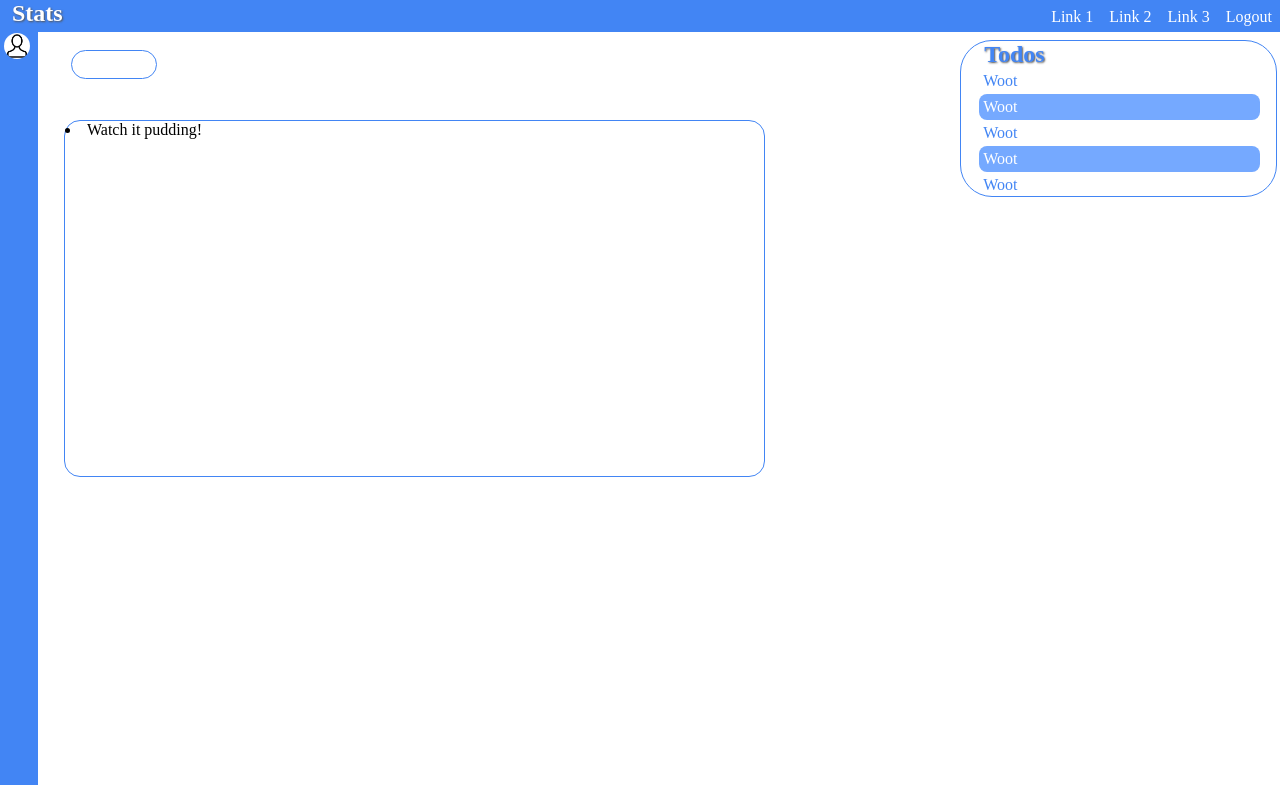
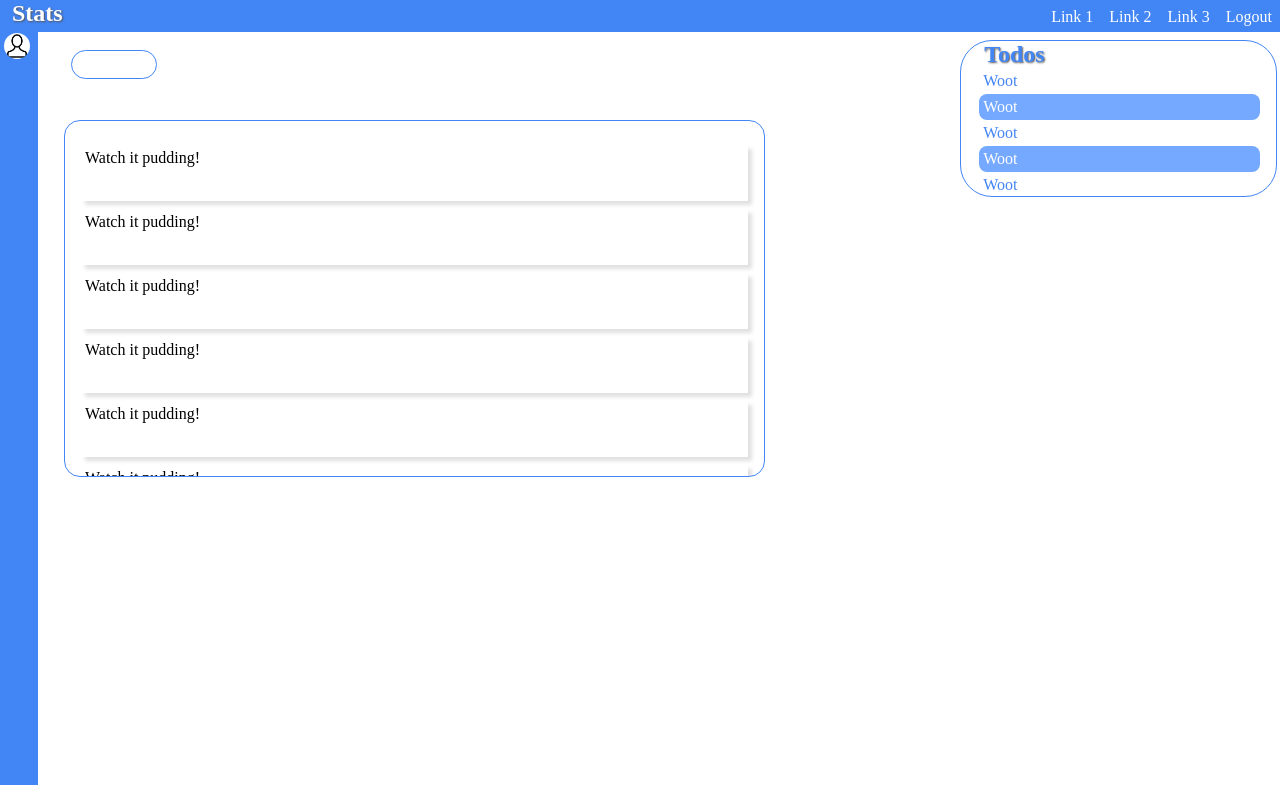
Before and after one commit to romcar/stats, a React app: page / in a window 1280 px wide. Built offline with nearby package versions, Linux system fonts and the light colour scheme.

Commit message:
Modify Input to have command prompt Create a memo/reminder scrollable output style those components

```diff
--- /dev/null
+++ b/src/assets/commands/commands.js
@@ -0,0 +1,5 @@
+export default {
+  "memo": {},
+  "reminder": {},
+  "todo": {},
+};
--- a/src/components/Input/Input.jsx
+++ b/src/components/Input/Input.jsx
@@ -1,6 +1,9 @@
 import React from 'react'
 import StyledInput from '../../styledComponents/StyledInput/StyledInput';
 import Wrapper from '../../styledComponents/StyledInput/Wrapper';
+
+import commands from '../../assets/commands/commands';
+import StyleCommands from '../../styledComponents/StyledInput/StyledCommands';
 
 // import Button from '../Button/Button';
 export default () => {
@@ -8,6 +11,7 @@ export default () => {
     <Wrapper>
       <StyledInput />
       {/* <Button type="submit" buttonText={'send'} /> */}
+      <StyleCommands id="commands"><em>{`try /[${Object.keys(commands).join(', ')}]`}</em></StyleCommands>
     </Wrapper>
   )
 }
--- /dev/null
+++ b/src/components/Reminders/Reminder/Reminder.jsx
@@ -0,0 +1,7 @@
+import React from 'react'
+import StyledReminder from '../../../styledComponents/StyledReminder/StyledReminder';
+export default (props) => {
+  return (
+    <StyledReminder>{props.children}</StyledReminder>
+  )
+}
--- a/src/components/Reminders/Reminders.jsx
+++ b/src/components/Reminders/Reminders.jsx
@@ -1,11 +1,18 @@
 import React from 'react'
-import StyledReminder from '../../styledComponents/StyledReminder/StyledReminder';
-
+import StyledReminders from '../../styledComponents/StyledReminders/StyledReminders';
+import Reminder from './Reminder/Reminder';
 const Reminders = () => {
   return (
-    <StyledReminder>
-      Watch it pudding!
-    </StyledReminder>
+    <StyledReminders>
+      <Reminder>Watch it pudding!</Reminder>
+      <Reminder>Watch it pudding!</Reminder>
+      <Reminder>Watch it pudding!</Reminder>
+      <Reminder>Watch it pudding!</Reminder>
+      <Reminder>Watch it pudding!</Reminder>
+      <Reminder>Watch it pudding!</Reminder>
+      <Reminder>Watch it pudding!</Reminder>
+      <Reminder>Watch it pudding!</Reminder>
+    </StyledReminders>
   )
 }
 
--- /dev/null
+++ b/src/styledComponents/StyledInput/StyledCommands.js
@@ -0,0 +1,13 @@
+import styled from 'styled-components';
+import colors from '../index';
+
+export default styled.span`
+  color: ${colors.grey};
+  position: absolute;
+  top: 70px;
+  left: 20px;
+  display: none;
+  white-space: nowrap;
+
+
+`;
--- a/src/styledComponents/StyledInput/StyledInput.js
+++ b/src/styledComponents/StyledInput/StyledInput.js
@@ -22,7 +22,7 @@ export default styled.textarea`
   :hover:not(:focus) {
     grid-row-end: 4;
     grid-column-end: 7;
-    width: 20vw;
+    width: 40vw;
     transition-delay: 200ms;
     height: 3vh;
     overflow-y: scroll;
@@ -32,7 +32,7 @@ export default styled.textarea`
     box-shadow: none;
     grid-row-end: 4;
     grid-column-end: 7;
-    width: 20vw;
+    width: 40vw;
     ${'' /* removes the blue halo on focus */}
     outline: none;
     height: 3vh;
--- a/src/styledComponents/StyledInput/Wrapper.js
+++ b/src/styledComponents/StyledInput/Wrapper.js
@@ -3,10 +3,14 @@ import styled from 'styled-components';
 export default styled.div`
   display: inline-block;
   height: 4vh;
-  width: 22vh;
+  width: 15vh;
   position: relative;
   grid-row-start: 2;
   grid-column-start: 2;
   grid-row-end: 4;
-  grid-column-end: 7;
+  grid-column-end: 13;
+
+  &:hover #commands {
+    display: block;
+  }
 `;
--- a/src/styledComponents/StyledReminder/StyledReminder.js
+++ b/src/styledComponents/StyledReminder/StyledReminder.js
@@ -2,13 +2,8 @@ import styled from 'styled-components';
 import colors from '../index';
 
 export default styled.li`
-  border: 1px solid ${colors.background};
-  border-radius: 1em;
-
-  grid-row-start : 4;
-  grid-row-end : 13;
-  grid-column-start : 2;
-  grid-column-end : 13;
-
-
+  padding: 0.25em;
+  height: 6vh;
+  box-shadow: 0.25em 0.25em 0.25em ${colors.shadow};
+  margin-top: 0.5em;
 `;
--- /dev/null
+++ b/src/styledComponents/StyledReminders/StyledReminders.js
@@ -0,0 +1,17 @@
+import styled from 'styled-components';
+import colors from '../index';
+
+export default styled.ul`
+  border: 1px solid ${colors.background};
+  border-radius: 1em;
+  list-style: none;
+  padding: 1em;
+  overflow: hidden;
+  overflow-y: scroll;
+
+  grid-row-start : 4;
+  grid-row-end : 13;
+  grid-column-start : 2;
+  grid-column-end : 13;
+
+`;
--- a/src/styledComponents/StyledTodo/StyledTodo.js
+++ b/src/styledComponents/StyledTodo/StyledTodo.js
@@ -2,7 +2,7 @@ import styled from 'styled-components';
 import colors from '../index';
 
 export default styled.ul`
-  min-width: 30vh;
+  min-width: 20vh;
   grid-row-start: 2;
   grid-row-end: 6;
   grid-column-start: 16;
--- a/src/styledComponents/index.js
+++ b/src/styledComponents/index.js
@@ -1,8 +1,10 @@
 export default {
   background: 'rgb(66, 133, 244)',
   'background--light': 'rgb(117, 169, 255)',
-  'link--hover': 'rgb(244, 167, 66)',
+  'link--hover': 'rgba(244, 167, 66, 0.25)',
   link: 'rgb(255, 255, 255)',
   title: 'rgb(255, 255, 255)',
   white: 'rgb(255, 255, 255)',
+  'shadow': 'rgba(0, 0, 0, 0.125)',
+  'grey': 'rgba(0, 0, 0, 0.40)',
 }
```
